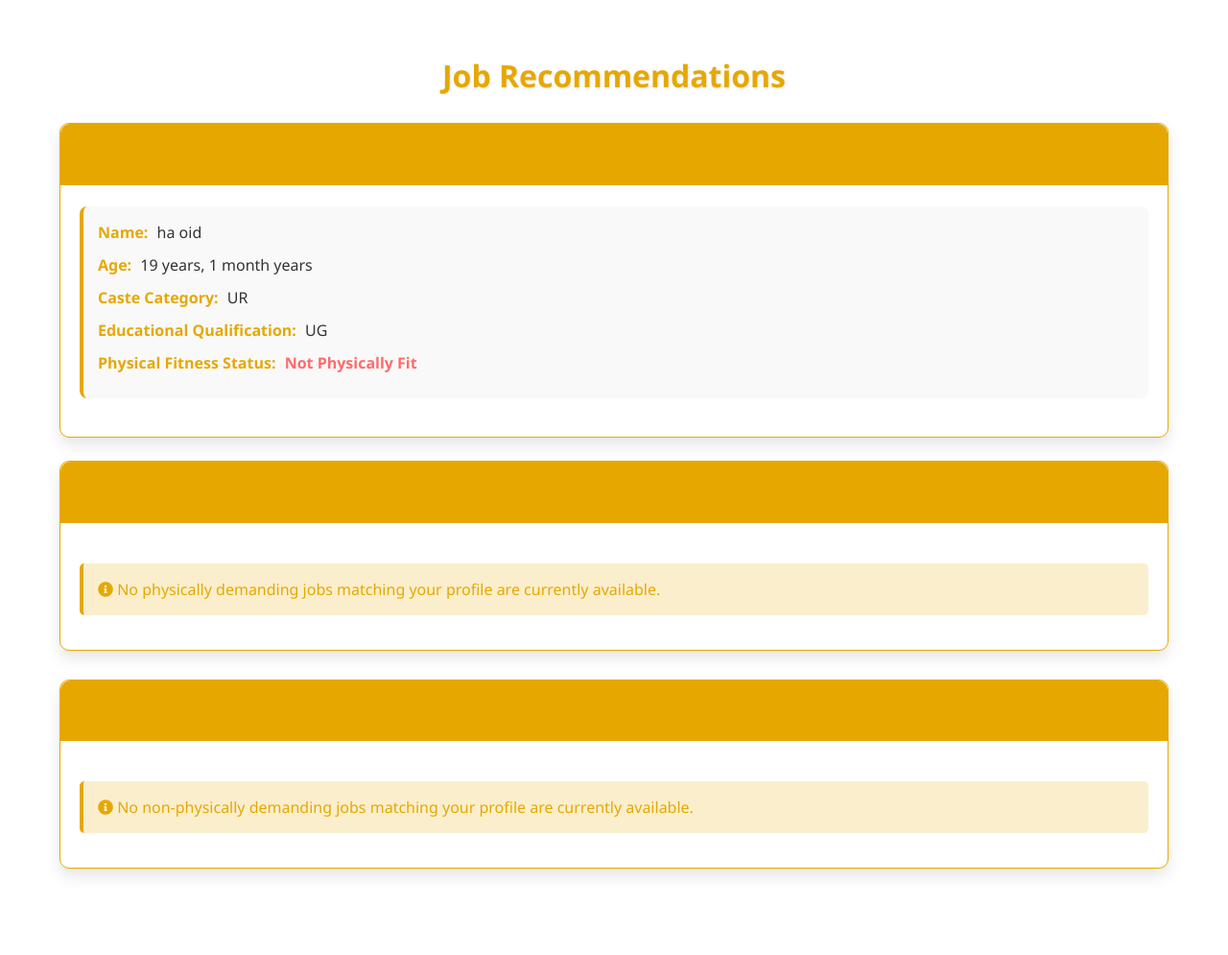
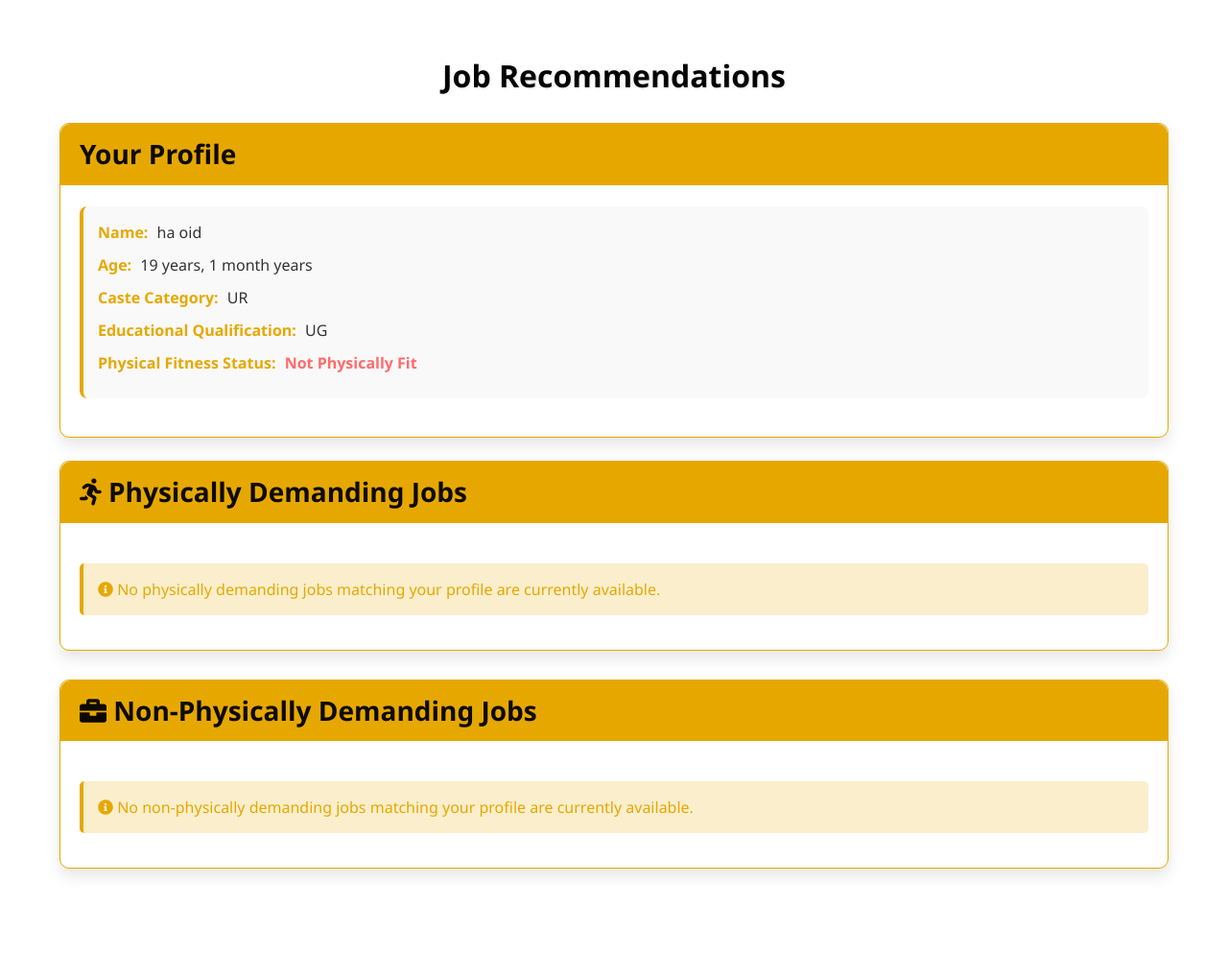
Before and after one commit to NanduPrasad93/ParseSmart, a Django app: template ParserX/templates/recommendations.html in a window 1280 px wide. Shown: the whole page at 96% size. Run offline with Django 5.2, Linux system fonts and the light colour scheme; the template is opened without the code that fills it: values that come from a table or form of the project are taken from there, others are empty; data comes from the database, SQL or seed files in the repository.

Commit message:
changed the text color

```diff
--- a/ParserX/templates/recommendations.html
+++ b/ParserX/templates/recommendations.html
@@ -36,14 +36,14 @@
         }
         h2 {
             text-align: center;
-            color: #e6a800; /* Changed to orange */
+            color: #030300; /* Changed to orange */
             margin-bottom: 30px;
             font-size: 32px;
             font-weight: bold;
             text-shadow: 1px 1px 3px rgba(0,0,0,0.1); /* Lighter shadow */
         }
         h3 {
-            color: #e6a800; /* Changed to orange */
+            color: #0e0a01; /* Changed to orange */
             font-weight: bold;
             margin-bottom: 20px;
         }
```
